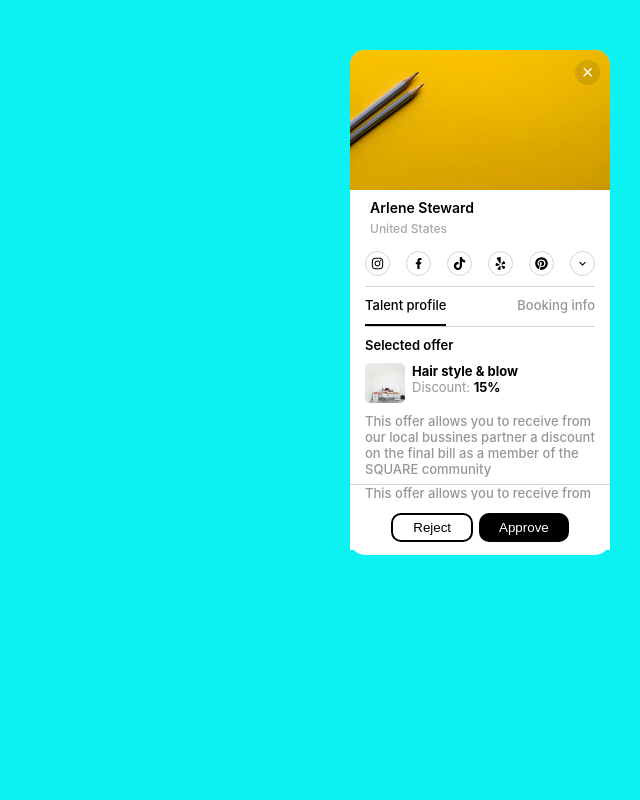
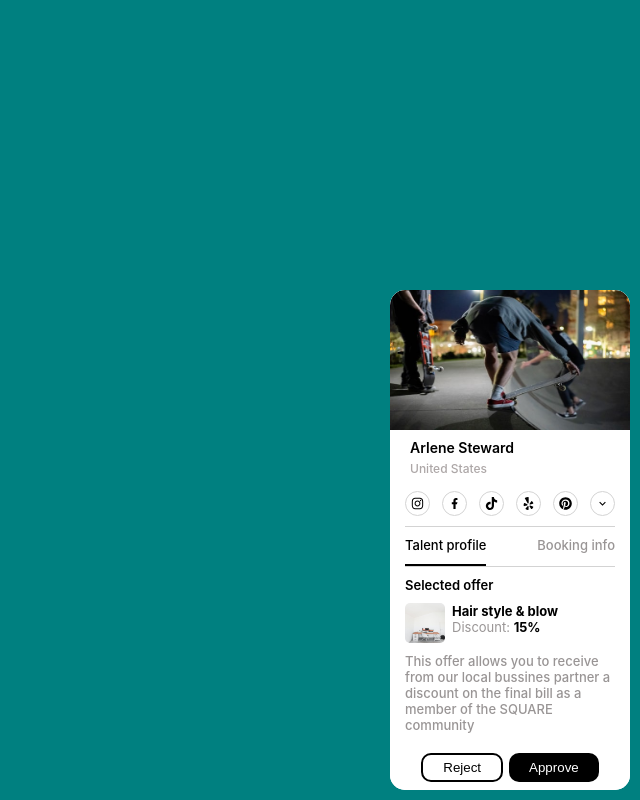
Before and after one commit to Zaibi727/Collection-of-Designs, a React (Create React App) app: page /teams in a window 1280 px wide. Shown: the whole page, without its empty margins (640-1280 px from the left). Built offline with nearby package versions, Linux system fonts and the light colour scheme.

Commit message:
5 june redesign a modal with

```diff
--- a/src/components/ModalWithTab/ModalWithTabContainer.jsx
+++ b/src/components/ModalWithTab/ModalWithTabContainer.jsx
@@ -16,7 +16,7 @@ import ActivationCode from './ActivationCode';
 function ModalWithTabContainer() {
     const [isOpen, setIsOpen] = useState(true);
     const [data, setData] = useState({
-        mainimage: './images/eight5.jpg',
+        mainimage: './images/eight3.jpg',
         name: "Arlene Steward",
         location: 'United States',
         tableft: 'Talent profile',
@@ -44,12 +44,8 @@ function ModalWithTabContainer() {
 
     return (
         <div className={styles.cover}>
-             <div className={styles.mmm} style={ isOpen ? { display: 'block'} : { display: 'none'}}>
-             <div  className={styles.scrollcover}>
-                  <div className={styles.scroll}>
-                  <button onClick={hideModal} className={styles.closeModal}>
-                    <span aria-hidden="true">&times;</span>
-                 </button>
+             <div className={styles.card}>
+                     <div className={styles.scrollableportion}>
                      <section>
                          <img src={data.mainimage} className={styles.mainPic} />
                          <div className={styles.nameloc}>
@@ -65,8 +61,6 @@ function ModalWithTabContainer() {
                              <SocialIconsButton Icon={MdKeyboardArrowDown} />
                          </div>
                      </section>
-                     {/*--top-section--*/}
-
                      <section className={styles.sec2}>
                          <div className={styles.tabdiv}>
                              <p   style={ show ? {marginBottom: '0px', paddingBottom: '11px', borderBottom: 'none', color: 'rgb(153, 149, 149)'} : {marginBottom: '0px', paddingBottom: '11px', borderBottom: '2px solid black', color: 'black'}} className={styles.left} onClick={tabClose}>{data.tableft}</p>
@@ -82,17 +76,17 @@ function ModalWithTabContainer() {
                                    <p className={styles.discount}>Discount: <span className={styles.dicountcount}>{data.discount}</span></p>
                                </div>
                            </div>
-                           <p style={ show ? { borderBottom: 'none'} : { borderBottom: '1px solid lightgray'}} className={styles.text}>{data.text}</p>
-                              <p className={styles.text}>{data.text}</p>
-                           {show ? <ActivationCode /> : null}
+                           <div style={ show ? { borderBottom: 'none'} : { borderBottom: '1px solid lightgray'}}>
+                                 <p className={styles.text}>{data.text}</p>
+                                 <p style={ show ? { display: 'block'} : { display: 'none'}}><ActivationCode /></p>
+                              </div>
                      </section>
                      </div>
-                     <div className={styles.bottombtns}>
+               <div className={styles.bottombtns}>
                                 <RejectApprove type="light" title="Reject" />
                                 <RejectApprove type="dark" title="Approve" />
-                    </div>
-                    </div>
-                </div>
+                 </div>
+             </div>
         </div>
 
     )
--- a/src/components/ModalWithTab/codeinput.css
+++ b/src/components/ModalWithTab/codeinput.css
@@ -1,13 +1,12 @@
 .styles_react-code-input__CRulA > input{
-    border: solid 1px #e0e1e4 !important;
+    border: solid 1px #a8adb7 !important;
     font-family: sans-serif;
-    font-size: 16px;
-    font-weight: 600;
-    margin: 5px;
-    margin-right: 15px !important;
+    font-size: 13px;
+    font-weight: 500;
+    margin: 5px 10px;
     color: #525461;
     text-align: center;
     box-sizing: border-box;
-    border-radius: 5px !important;
+    border-radius: 5px;
     -webkit-appearance: initial;
 }
--- a/src/components/ModalWithTab/modalwithtab.module.css
+++ b/src/components/ModalWithTab/modalwithtab.module.css
@@ -6,33 +6,34 @@
 .cover{
     width: 100%;
     height: 100vh;
-    background-color: rgb(12, 241, 241);
+    background-color: teal;
     display: flex;
     justify-content: center;
     align-items: center;
     flex-direction: column;
+    position: relative;
 }
-.mmm{
-    width: 260px;
-    max-height: 70vh;
+.card{
+    width: 240px;
     height: 500px;
+    max-height: 80vh;
     text-align: left;
-    position: fixed;
-    right: 30px;
-    top: 50px;
+    position: fixed !important;
+    right: 10px;
+    bottom: 10px;
     border-top-left-radius: 15px;
     border-top-right-radius: 15px;
-    background-color: rgb(255, 255, 255);
+    border-bottom-left-radius: 15px;
+    border-bottom-right-radius: 15px;
+    background-color: white;
+    overflow: hidden;
+
 }
-.scrollcover{
-    height: 500px;
+.scrollableportion{
+    height: calc(100% - 50px);
     max-height: 100%;
-}
-.scroll{
     overflow-y: scroll;
     overflow-x: hidden;
-    height: 450px;
-    max-height: 100%;
 }
 ::-webkit-scrollbar {
     width: 3px;
@@ -40,10 +41,10 @@
     border-radius: 10%;
   }
   ::-webkit-scrollbar-button {
-    height: 10px !important;
+    height: 50px !important;
   }
   ::-webkit-scrollbar-track {
-    margin-bottom: 20px;
+    margin-bottom: 0px;
 }
 
 ::-webkit-scrollbar-thumb {
@@ -181,11 +182,9 @@
 .bottombtns{
     display: flex;
     justify-content: center;
-    margin: 0px auto;
+    margin: 0 auto;
     padding: 10px 0px;
     background-color: rgb(255, 255, 255);
-    border-bottom-left-radius: 15px;
-    border-bottom-right-radius: 15px;
 }
 
 .ActivationCodehead{
```
